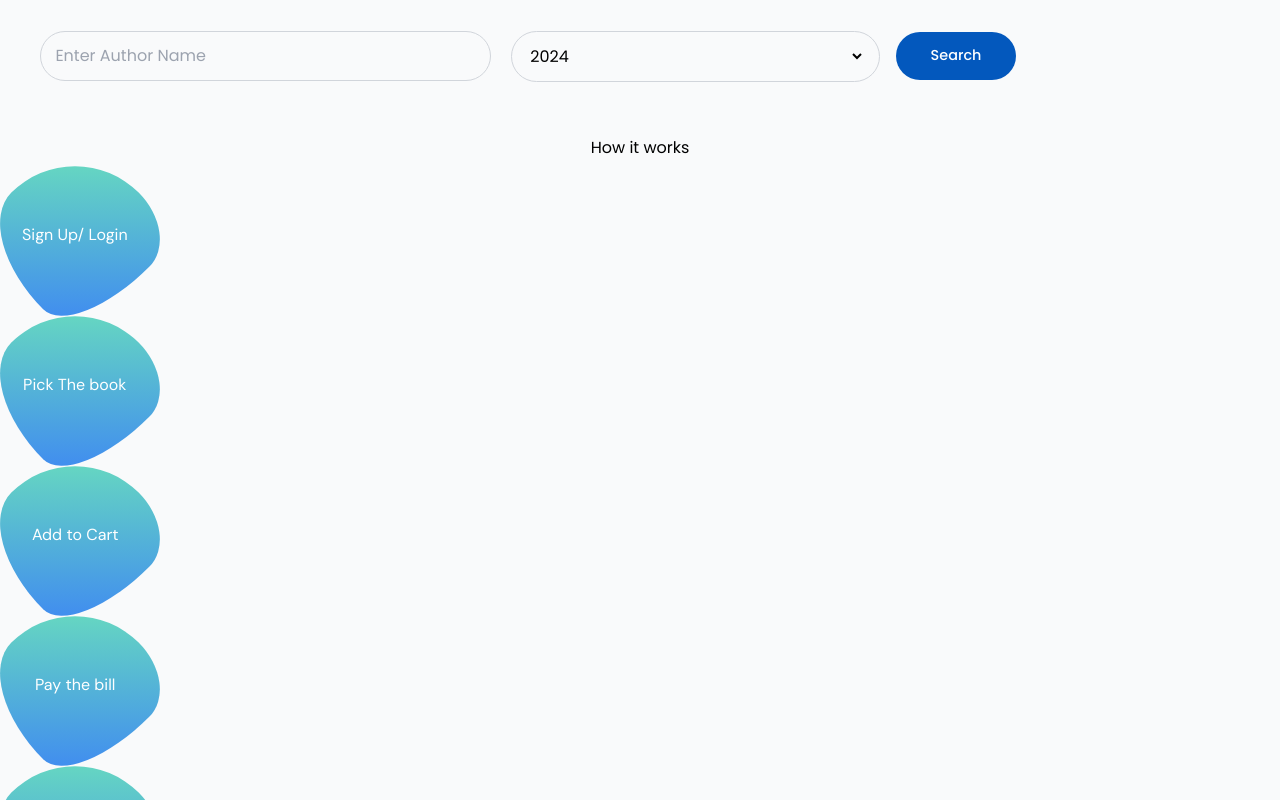
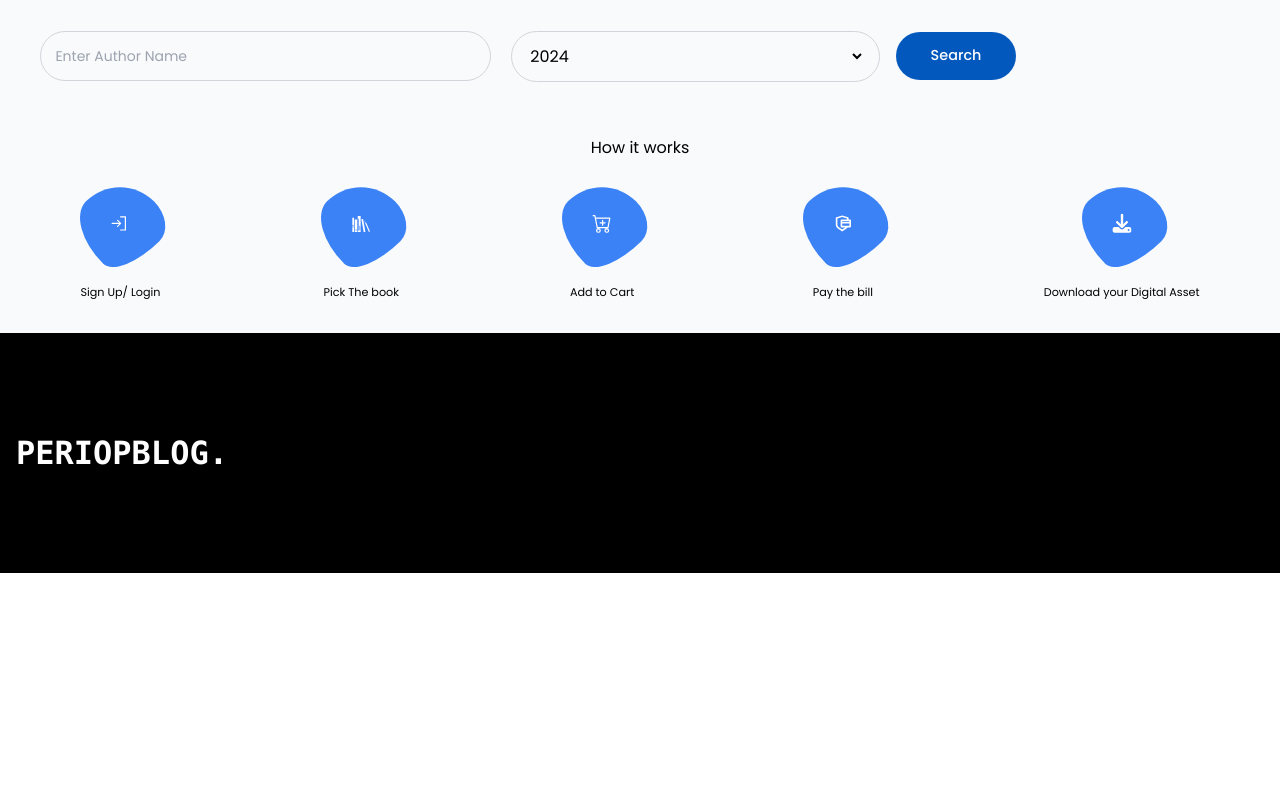
Before and after one commit to davidfayanju1/PeriOpBlog, a React (Vite) app: page / in a window 1280 px wide. Shown: the part 680-1480 px from the top of the page. After the commit the page ends 1253 px from the top, so only its background shows below. Built offline with nearby package versions, Linux system fonts and the light colour scheme.

Commit message:
Final styling approval

```diff
--- a/package.json
+++ b/package.json
@@ -14,6 +14,7 @@
     "postcss": "^8.4.47",
     "react": "^18.3.1",
     "react-dom": "^18.3.1",
+    "react-icons": "^5.3.0",
     "react-router-dom": "^6.28.0",
     "tailwindcss": "^3.4.14"
   },
--- a/src/App.css
+++ b/src/App.css
@@ -117,9 +117,9 @@
 }
 
 .blob {
-  background: linear-gradient(135deg, #6ee7b7 0%, #3b82f6 100%);
-  width: 150px;
-  height: 150px;
+  background-color: #3b82f6;
+  width: 80px;
+  height: 80px;
   border-radius: 60% 40% 30% 70% / 60% 30% 70% 40%;
   transform: rotate(45deg);
   position: relative;
--- a/src/components/common/Input.tsx
+++ b/src/components/common/Input.tsx
@@ -41,7 +41,7 @@ const Input = ({
       {type === "text" ? (
         <input
           type="text"
-          className={`outline-none poppins-regular w-full bg-transparent border-none ${inputStyle}`}
+          className={`outline-none placeholder:text-[14px] poppins-regular w-full bg-transparent border-none ${inputStyle}`}
           placeholder={placeholder}
           onChange={handleChange}
           value={value}
--- a/src/components/modules/home/HomeComp.tsx
+++ b/src/components/modules/home/HomeComp.tsx
@@ -2,7 +2,11 @@ import { generateYearOptions } from "../../../lib/Date";
 import Button from "../../common/Button";
 import Input from "../../common/Input";
 import { useState } from "react";
-
+import { PiSignIn } from "react-icons/pi";
+import { GiBookshelf } from "react-icons/gi";
+import { BsCartPlus } from "react-icons/bs";
+import { RiSecurePaymentLine } from "react-icons/ri";
+import { FaDownload } from "react-icons/fa6";
 interface SearchState {
   title: string;
   author: string;
@@ -33,26 +37,31 @@ const HomeComp = () => {
     {
       name: "First",
       action: "Sign Up/ Login",
+      icon: <PiSignIn />,
     },
 
     {
       name: "Second",
       action: "Pick The book",
+      icon: <GiBookshelf />,
     },
 
     {
       name: "Third",
       action: "Add to Cart",
+      icon: <BsCartPlus />,
     },
 
     {
       name: "Fourth",
       action: "Pay the bill",
+      icon: <RiSecurePaymentLine />,
     },
 
     {
       name: "Fifth",
       action: "Download your Digital Asset",
+      icon: <FaDownload />,
     },
   ];
 
@@ -169,16 +178,21 @@ const HomeComp = () => {
       </section>
 
       <section className="howitworks pb-[2rem]">
-        <h1 className="text-center font-semibold text-[1rem] poppins-regular">
+        <h1 className="text-center font-semibold mb-6 text-[1rem] poppins-regular">
           How it works
         </h1>
-        <div className="flow_blob">
+        <div className="flow_blob flex md:flex-row flex-col items-center justify-around">
           {userStory.map((item) => (
-            <div
-              key={item.name}
-              className="item_card blob text-center flex items-center justify-center"
-            >
-              <span className="block text-white text-[1rem] inner-text">
+            <div>
+              <div
+                key={item.name}
+                className="item_card blob text-center mx-auto flex items-center justify-center"
+              >
+                <span className="block text-white text-[1.2rem] inner-text">
+                  {item.icon}
+                </span>
+              </div>
+              <span className="block text poppins-regular text-[.7rem] mt-5 text-center">
                 {item.action}
               </span>
             </div>
```
Also changed, not shown: 1 other file (tests, documents, lock files or other folders).
